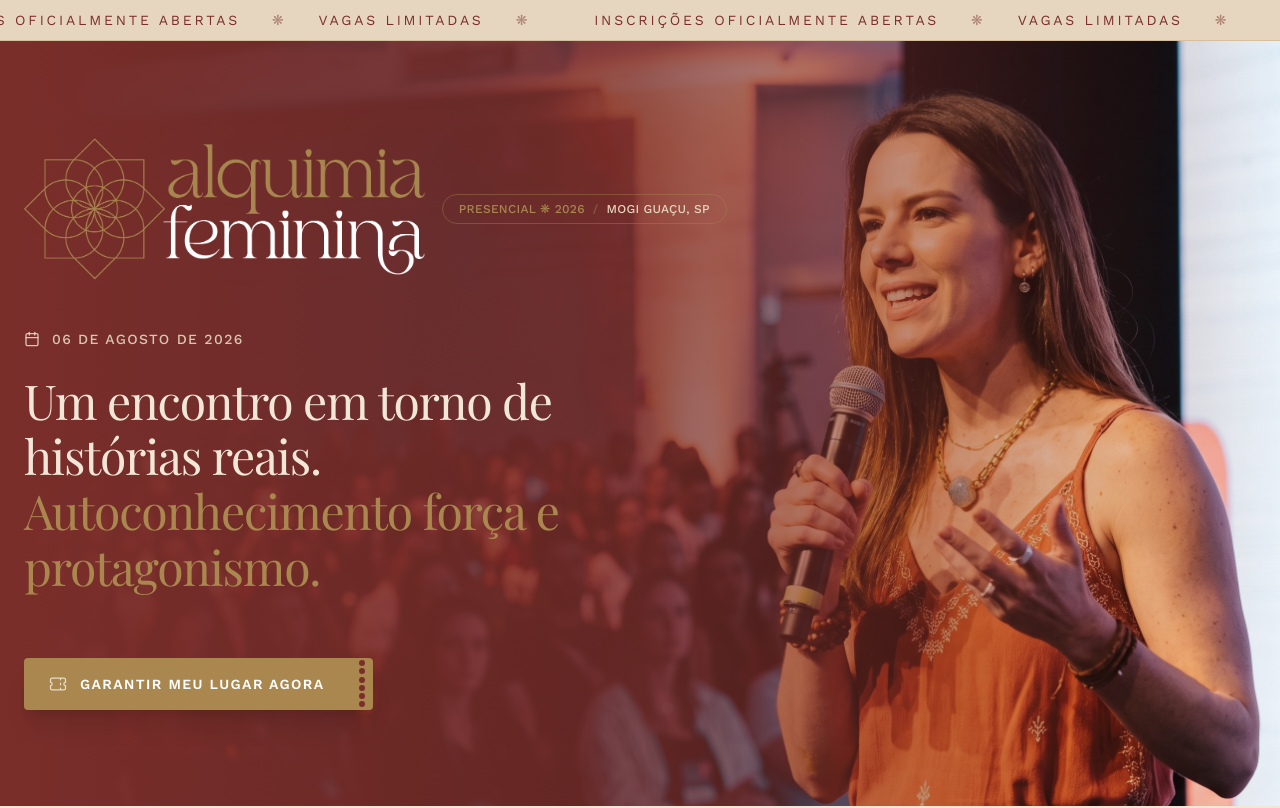
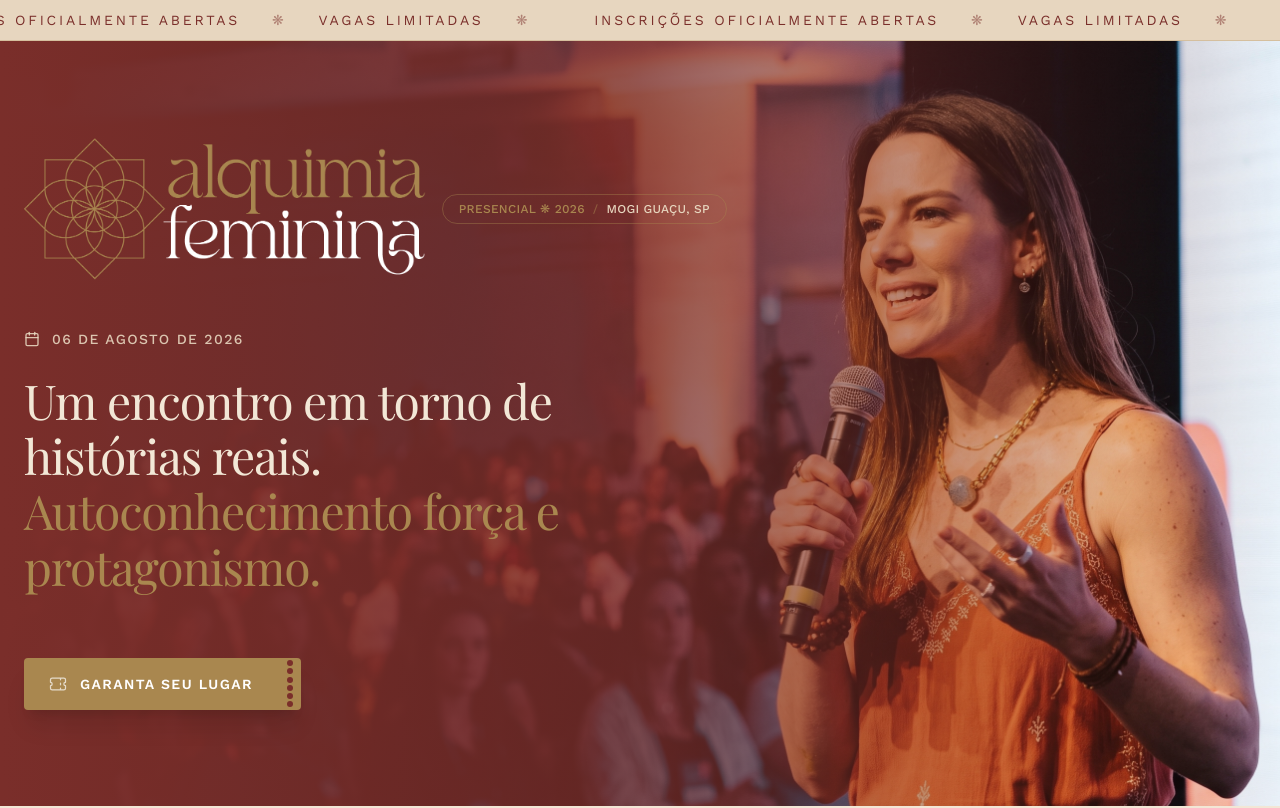
Before and after one commit to guigomes1988/alquimiafeminina, a React (Vite) app: page / in a window 1280 px wide. Shown: the top 808 px of the page. Built offline with nearby package versions, Linux system fonts and the light colour scheme; a web font is replaced by a local one.

Commit message:
style: atualiza o texto do botao de CTA no Hero para GARANTA SEU LUGAR

```diff
--- a/src/components/Hero.tsx
+++ b/src/components/Hero.tsx
@@ -78,7 +78,7 @@
                      <svg className="w-4 h-4 md:w-5 md:h-5 text-white/70" fill="none" viewBox="0 0 24 24" stroke="currentColor">
                        <path strokeLinecap="round" strokeLinejoin="round" strokeWidth={1.5} d="M15 5v2m0 4v2m0 4v2M5 5a2 2 0 00-2 2v3a2 2 0 110 4v3a2 2 0 002 2h14a2 2 0 002-2v-3a2 2 0 110-4V7a2 2 0 00-2-2H5z" />
                      </svg>
-                     <span className="text-xs md:text-sm tracking-widest font-semibold uppercase whitespace-nowrap">Garantir meu lugar agora</span>
+                     <span className="text-xs md:text-sm tracking-widest font-semibold uppercase whitespace-nowrap">GARANTA SEU LUGAR</span>
                    </div>
 
                    {/* Fake perforations */}
```
